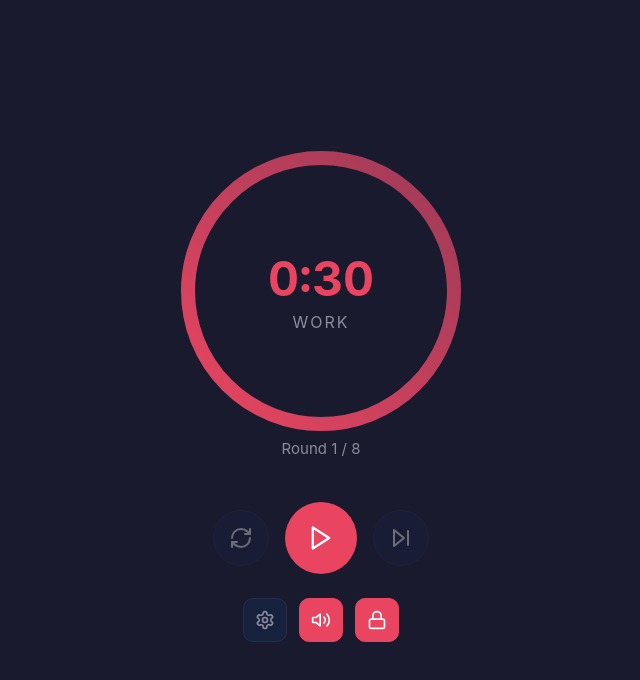
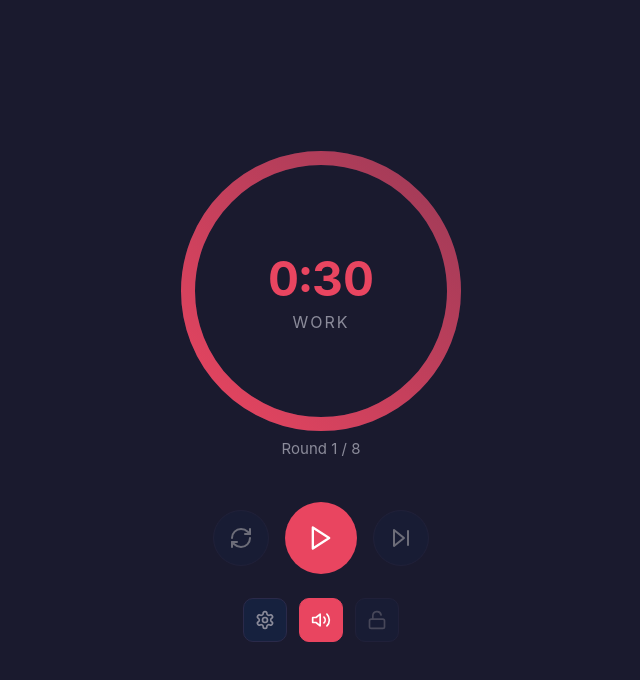
Before and after one commit to nbn22385/workout-timer, a React (Vite) app: page / in a window 1280 px wide. Shown: the top 680 px of the page, without its empty margins (319-959 px from the left). Built offline with nearby package versions, Linux system fonts and the light colour scheme.

Commit message:
Fix wake lock button to properly show disabled state in browser mode

```diff
--- a/src/App.tsx
+++ b/src/App.tsx
@@ -35,6 +35,15 @@ function App() {
 
   const { requestWakeLock, releaseWakeLock, isSupported: wakeLockSupported } = useWakeLock(wakeLock);
   const { toasts, showToast, removeToast } = useToast();
+
+  // Check if running in standalone PWA mode
+  const isPwaMode = typeof window !== 'undefined' && (
+    window.matchMedia('(display-mode: standalone)').matches ||
+    (window.navigator as any).standalone === true
+  );
+
+  // Wake lock is available only when supported AND in PWA mode
+  const wakeLockAvailable = wakeLockSupported && isPwaMode;
 
   const handleCountdown = useCallback(
     (remainingTime: number) => {
@@ -180,14 +189,10 @@ function App() {
             <Icon name={settings.countdownBeep ? 'speaker' : 'speaker-off'} size={20} />
           </button>
         <button
-          className={`toggle-btn ${wakeLock ? 'active' : ''}`}
-          disabled={!wakeLockSupported}
+          className={`toggle-btn ${wakeLock && wakeLockAvailable ? 'active' : ''}`}
+          disabled={!wakeLockAvailable}
           onClick={async () => {
-            // Check if running as standalone PWA
-            const isStandalone = window.matchMedia('(display-mode: standalone)').matches ||
-                                 (window.navigator as any).standalone === true;
-
-            if (!isStandalone) {
+            if (!isPwaMode) {
               showToast('Add app to home screen to enable wake lock', 'warning');
               return;
             }
@@ -209,7 +214,7 @@ function App() {
             }
           }}
         >
-          <Icon name={wakeLock ? 'lock' : 'unlock'} size={20} />
+          <Icon name={wakeLock && wakeLockAvailable ? 'lock' : 'unlock'} size={20} />
         </button>
         </div>
       </div>
```
